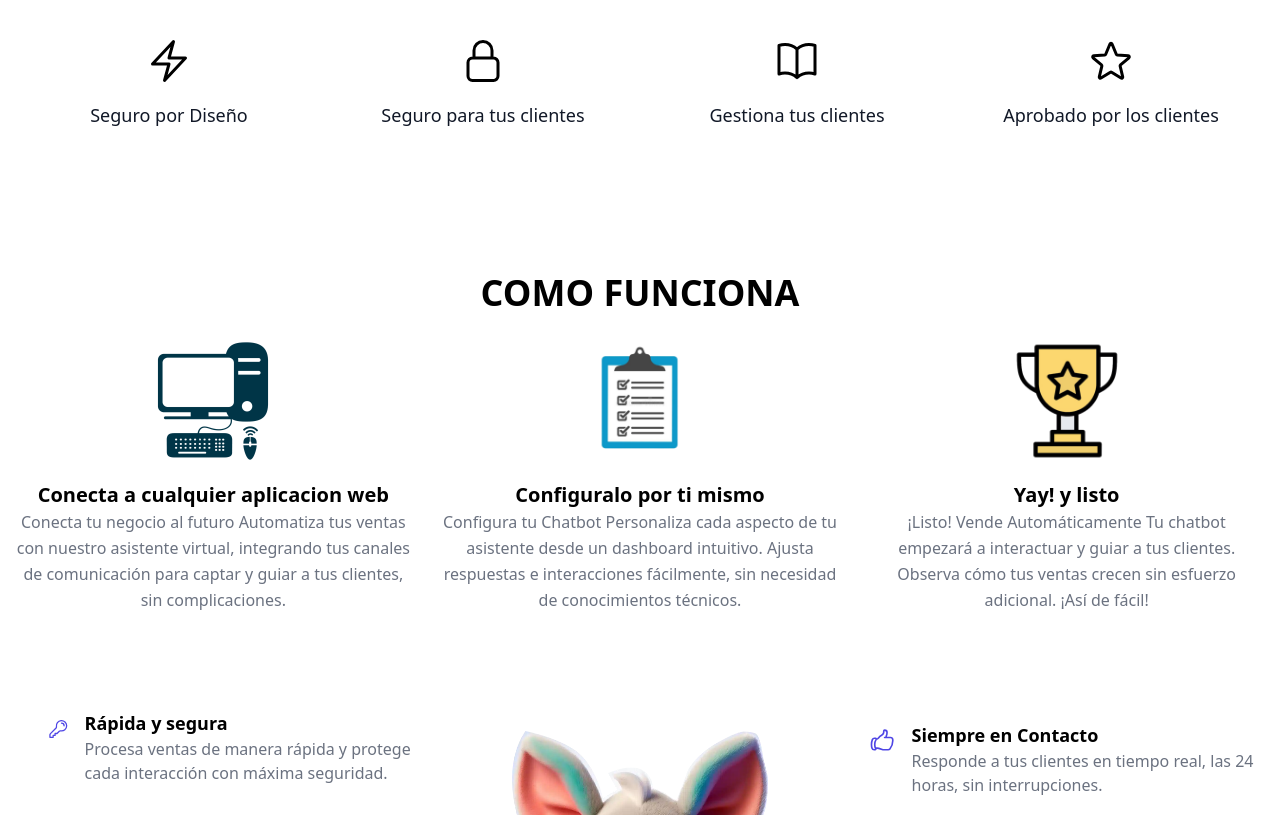
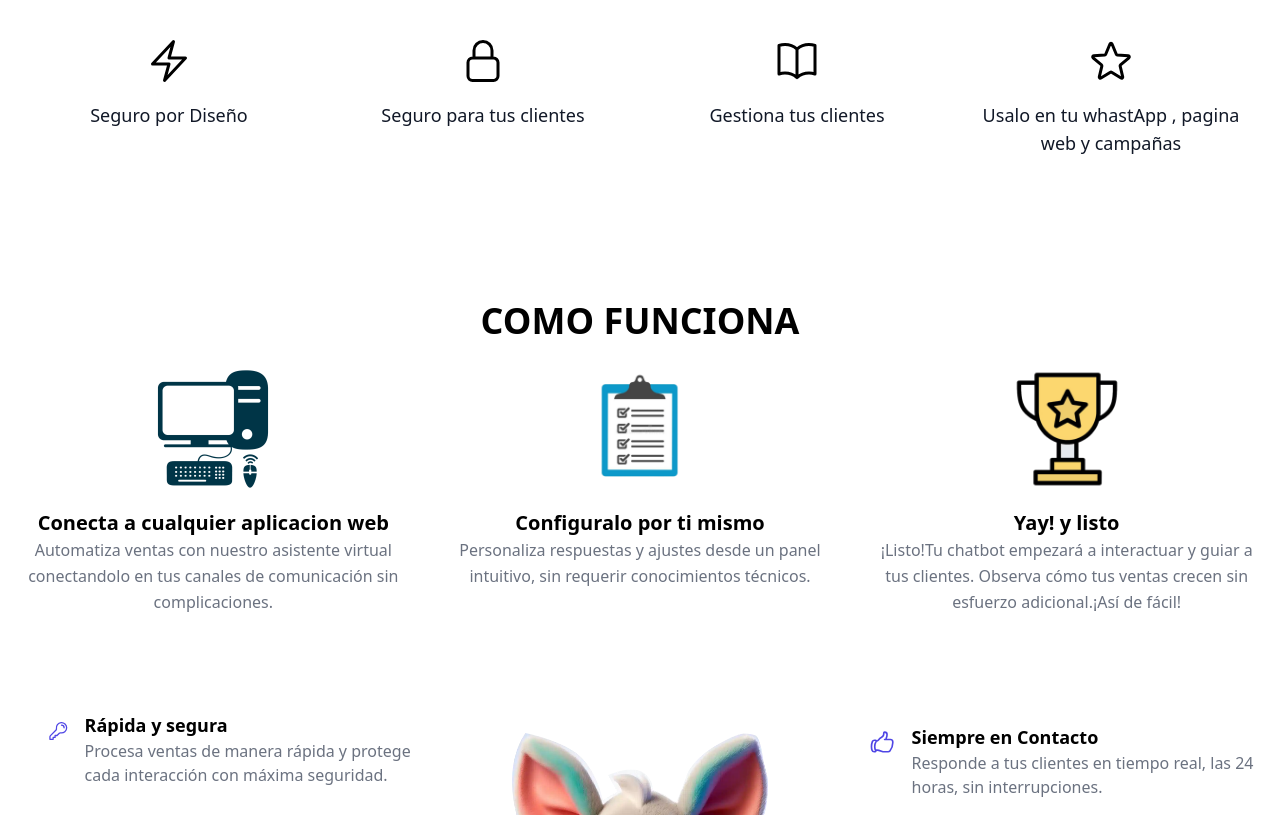
Before and after one commit to Luisch2/Laialanding, an Astro site in the folder app/: page / in a window 1280 px wide. Shown: the part 772-1587 px from the top of the page. Built offline with nearby package versions, Linux system fonts and the light colour scheme; Astro itself is replaced by a stand-in of ours.

Commit message:
Reduciendo texto

```diff
--- a/app/src/components/landing/Cover.astro
+++ b/app/src/components/landing/Cover.astro
@@ -87,7 +87,7 @@
 			<svg xmlns="http://www.w3.org/2000/svg" fill="none" viewBox="0 0 24 24" stroke-width="1.5" stroke="currentColor" class="mx-auto w-12 h-12 mb-4">
 				<path stroke-linecap="round" stroke-linejoin="round" d="M11.48 3.499a.562.562 0 0 1 1.04 0l2.125 5.111a.563.563 0 0 0 .475.345l5.518.442c.499.04.701.663.321.988l-4.204 3.602a.563.563 0 0 0-.182.557l1.285 5.385a.562.562 0 0 1-.84.61l-4.725-2.885a.562.562 0 0 0-.586 0L6.982 20.54a.562.562 0 0 1-.84-.61l1.285-5.386a.562.562 0 0 0-.182-.557l-4.204-3.602a.562.562 0 0 1 .321-.988l5.518-.442a.563.563 0 0 0 .475-.345L11.48 3.5Z" />
 			  </svg>
-			<h3 class="text-lg font-medium text-gray-900">Aprobado por los clientes</h3>
+			<h3 class="text-lg font-medium text-gray-900">Usalo en tu whastApp , pagina web y campañas</h3>
 		  </div>
 
 		</div>
--- a/app/src/components/landing/Home.astro
+++ b/app/src/components/landing/Home.astro
@@ -12,21 +12,21 @@
       <div class="text-center">
         <img src="/img/computer.png" alt="Connect Device" class="mx-auto mb-4 w-24 h-24 lg:w-32 lg:h-32" /> <!-- Cambié el tamaño para ser más adaptable -->
         <h3 class="text-xl font-semibold">Conecta a cualquier aplicacion web</h3>
-        <p class="text-gray-500 text-center leading-relaxed">Conecta tu negocio al futuro Automatiza tus ventas con nuestro asistente virtual, integrando tus canales de comunicación para captar y guiar a tus clientes, sin complicaciones.</p>
+        <p class="text-gray-500 text-center leading-relaxed">Automatiza ventas con nuestro asistente virtual conectandolo en tus canales de comunicación sin complicaciones.</p>
       </div>
 
       <!-- Step 2: Configure it -->
       <div class="text-center">
         <img src="/img/lista.png" alt="Configure it" class="mx-auto mb-4 w-24 h-24 lg:w-32 lg:h-32" /> <!-- Tamaño adaptable para íconos -->
         <h3 class="text-xl font-semibold">Configuralo por ti mismo</h3>
-        <p class="text-gray-500 text-center leading-relaxed">Configura tu Chatbot Personaliza cada aspecto de tu asistente desde un dashboard intuitivo. Ajusta respuestas e interacciones fácilmente, sin necesidad de conocimientos técnicos.</p>
+        <p class="text-gray-500 text-center leading-relaxed"> Personaliza respuestas y ajustes desde un panel intuitivo, sin requerir conocimientos técnicos.</p>
       </div>
 
       <!-- Step 3: Yay! Done -->
       <div class="text-center">
         <img src="/img/trofeo.png" alt="Yay Done" class="mx-auto mb-4 w-24 h-24 lg:w-32 lg:h-32" /> <!-- Tamaño adaptable para íconos -->
         <h3 class="text-xl font-semibold">Yay! y listo</h3>
-        <p class="text-gray-500 text-center leading-relaxed">¡Listo! Vende Automáticamente Tu chatbot empezará a interactuar y guiar a tus clientes. Observa cómo tus ventas crecen sin esfuerzo adicional. ¡Así de fácil!</p>
+        <p class="text-gray-500 text-center leading-relaxed">¡Listo!Tu chatbot empezará a interactuar y guiar a tus clientes. Observa cómo tus ventas crecen sin esfuerzo adicional.¡Así de fácil!</p>
       </div>
     </div>
   </div>
```
